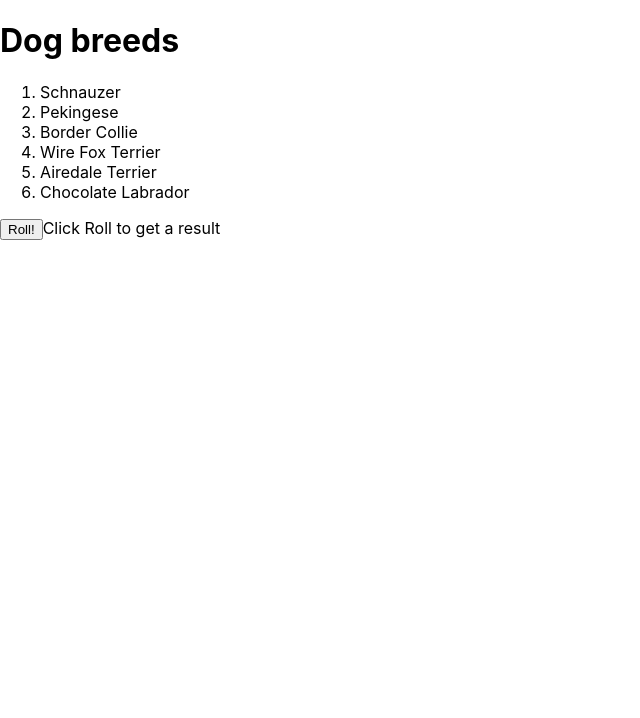
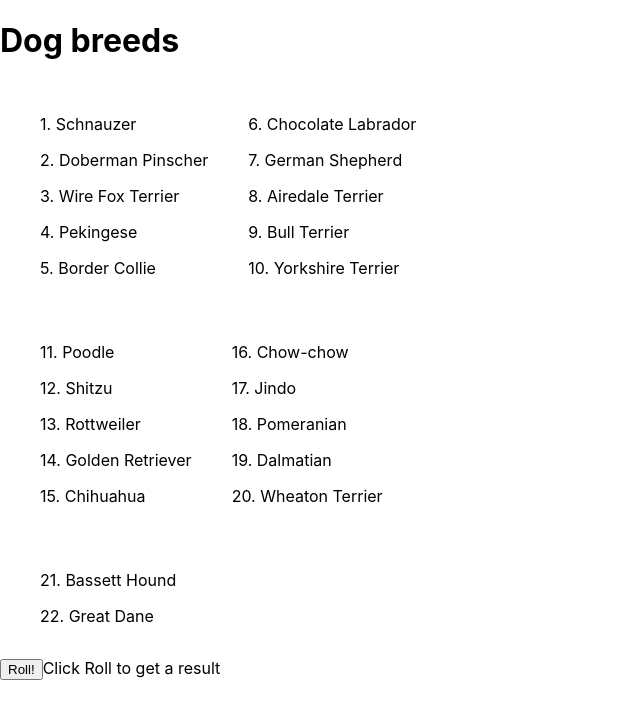
Before and after one commit to jamiekasulis/solo-ttrpg, a React (Create React App) app in the folder client/: page / in a window 1280 px wide. Shown: the top 718 px of the page, without its empty margins (0-640 px from the left). Built offline with nearby package versions, Linux system fonts and the light colour scheme.

Commit message:
Rework OracleTable so it splits into rows/columns

```diff
--- a/client/src/index.tsx
+++ b/client/src/index.tsx
@@ -4,7 +4,13 @@ import './index.css';
 import reportWebVitals from './reportWebVitals';
 import { Oracle } from './oracle/oracle/Oracle';
 
-const data = ['Schnauzer', 'Pekingese', 'Border Collie', 'Wire Fox Terrier', 'Airedale Terrier', 'Chocolate Labrador'];
+const data = [
+  'Schnauzer', 'Doberman Pinscher', 'Wire Fox Terrier', 'Pekingese', 'Border Collie',
+  'Chocolate Labrador', 'German Shepherd', 'Airedale Terrier', 'Bull Terrier', 'Yorkshire Terrier',
+  'Poodle', 'Shitzu', 'Rottweiler', 'Golden Retriever', 'Chihuahua',
+  'Chow-chow', 'Jindo', 'Pomeranian', 'Dalmatian', 'Wheaton Terrier',
+  'Bassett Hound', 'Great Dane'
+];
 
 const root = ReactDOM.createRoot(
   document.getElementById('root') as HTMLElement
--- a/client/src/oracle/OracleTable.tsx
+++ /dev/null
@@ -1,23 +0,0 @@
-import React, { FC } from 'react';
-
-interface OracleTableProps {
-    title: string;
-    elements: Array<string>;
-}
-
-export const OracleTable: FC<OracleTableProps> = ({
-    title,
-    elements,
-}) => {
-
-    return (
-        <>
-            <h1>{title}</h1>
-            <ol>
-                {elements.map((elt, i) => <li key={i}>{elt}</li>)}
-            </ol>
-        </>
-    )
-}
-
-export default OracleTable;
--- a/client/src/oracle/oracle/Oracle.tsx
+++ b/client/src/oracle/oracle/Oracle.tsx
@@ -5,7 +5,7 @@
  * and displayed in the textarea.
  */
 import React, { FC, useState } from 'react';
-import { OracleTable } from '../OracleTable';
+import { OracleTable } from '../oracleTable/OracleTable';
 import { Random } from '../../random/random';
 import './oracle.css';
 
--- /dev/null
+++ b/client/src/oracle/oracleTable/OracleTable.tsx
@@ -0,0 +1,47 @@
+import React, { FC } from 'react';
+import { splitIntoTable } from '../oracle/utils/oracleTableUtils';
+import './oracleTable.css';
+
+interface OracleTableProps {
+    title: string;
+    elements: Array<string>;
+}
+
+export const OracleTable: FC<OracleTableProps> = ({
+    title,
+    elements,
+}) => {
+    const colsPerRow = 2, eltsPerCol = 5;
+    const dataTable = splitIntoTable(elements, colsPerRow, eltsPerCol);
+    const getElementNumberByTablePosition = (
+        row: number, col: number, idx: number
+        ): number => {
+            const eltsPerRow = eltsPerCol * colsPerRow;
+            return eltsPerRow*row + (eltsPerCol*col) + idx + 1;
+    }
+
+    return (
+        <div id='root_container'>
+            <h1>{title}</h1>
+            {dataTable.map((row, r) =>
+                <div className='table_row'>
+                    {dataTable[r].map((col, c) =>
+                        <div className='table_col'>
+                            <ul>
+                                {
+                                    dataTable[r][c].map((elt, idx) =>
+                                        <p>
+                                            {getElementNumberByTablePosition(r, c, idx)}. {dataTable[r][c][idx]}
+                                        </p>
+                                    )
+                                }
+                            </ul>
+                        </div>
+                    )}
+                </div>
+            )}
+        </div>
+    )
+}
+
+export default OracleTable;
--- /dev/null
+++ b/client/src/oracle/oracleTable/oracleTable.css
@@ -0,0 +1,9 @@
+.table_row {
+    display: flex;
+    flex-direction: row;
+}
+
+.table_col {
+    display: flex;
+    flex-direction: column;
+}
```
